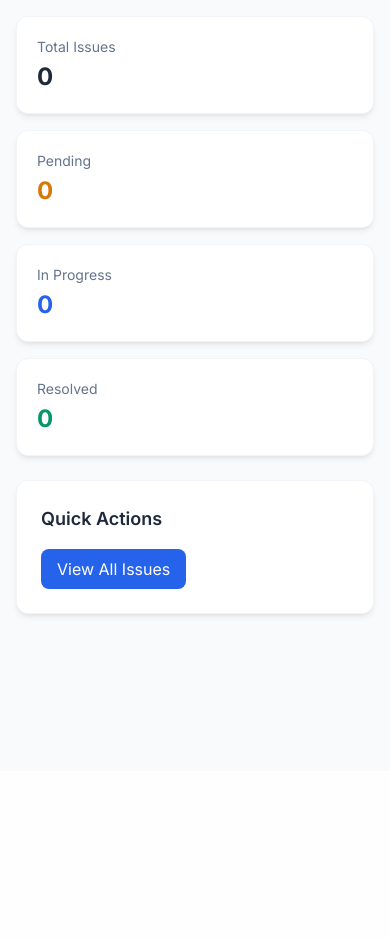
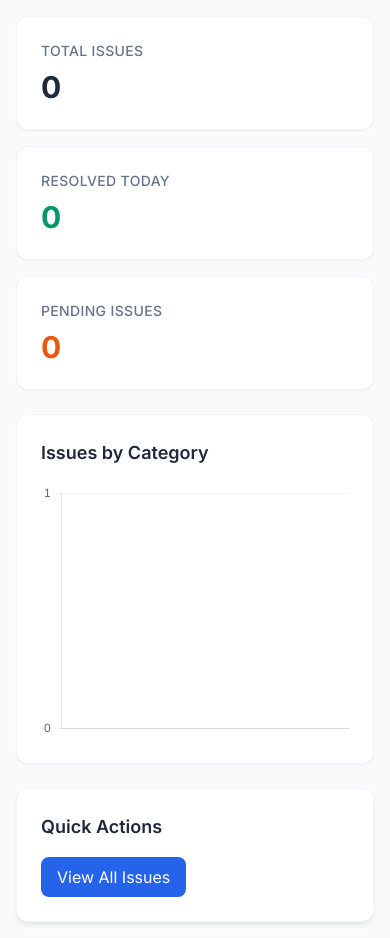
Before and after one commit to Gana9989/smart-campus-issues, a Flask app: page /admin/dashboard in a window 390 px wide. Shown: the part 73-1011 px from the top of the page. Before the commit the page ends 691 px from the top, so only its background shows below. Run offline with Flask 3, Linux system fonts and the light colour scheme; a user stored in the database is signed in; data that the repository does not hold is empty; some libraries are stand-ins or nearby versions.

Commit message:
Added admin analytics panel

```diff
--- a/app.py
+++ b/app.py
@@ -1,6 +1,7 @@
 """Smart Campus Issue Reporting System - Flask Application."""
 import os
-from datetime import datetime
+from datetime import datetime, date
+from sqlalchemy import func
 from flask import Flask, render_template, request, jsonify, redirect, url_for, send_from_directory
 from flask_login import LoginManager, login_user, logout_user, login_required, current_user
 from werkzeug.utils import secure_filename
@@ -65,7 +66,31 @@ def create_app():
     def admin_dashboard():
         if current_user.role != "admin":
             return redirect(url_for("student_dashboard"))
-        return render_template("admin_dashboard.html")
+
+        total_issues = Issue.query.count()
+        today = date.today()
+        resolved_today = Issue.query.filter(
+            Issue.status == "Resolved",
+            func.date(Issue.updated_at) == today,
+        ).count()
+        pending_count = Issue.query.filter_by(status="Pending").count()
+        category_results = (
+            db.session.query(Issue.category, func.count(Issue.id))
+            .group_by(Issue.category)
+            .order_by(func.count(Issue.id).desc())
+            .all()
+        )
+        category_labels = [r[0] for r in category_results]
+        category_counts = [r[1] for r in category_results]
+
+        return render_template(
+            "admin_dashboard.html",
+            total_issues=total_issues,
+            resolved_today=resolved_today,
+            pending_count=pending_count,
+            category_labels=category_labels,
+            category_counts=category_counts,
+        )
 
     @app.route("/uploads/<path:filename>")
     def uploaded_file(filename):
@@ -223,6 +248,7 @@ def create_app():
 
         issue = Issue.query.get_or_404(issue_id)
         issue.status = status
+        issue.updated_at = datetime.utcnow()
         db.session.commit()
 
         return jsonify({"success": True, "issue": issue.to_dict()})
@@ -237,10 +263,21 @@ def create_app():
         pending = Issue.query.filter_by(status="Pending").count()
         in_progress = Issue.query.filter_by(status="In Progress").count()
         resolved = Issue.query.filter_by(status="Resolved").count()
+        today = date.today()
+        resolved_today = Issue.query.filter(
+            Issue.status == "Resolved",
+            func.date(Issue.updated_at) == today,
+        ).count()
 
         return jsonify({
             "success": True,
-            "stats": {"total": total, "pending": pending, "in_progress": in_progress, "resolved": resolved},
+            "stats": {
+                "total": total,
+                "pending": pending,
+                "in_progress": in_progress,
+                "resolved": resolved,
+                "resolved_today": resolved_today,
+            },
         })
 
     return app
@@ -250,6 +287,18 @@ app = create_app()
 
 with app.app_context():
     db.create_all()
+    # Migration: add updated_at to issues table if missing (existing DBs)
+    try:
+        from sqlalchemy import inspect, text
+        insp = inspect(db.engine)
+        if "issues" in insp.get_table_names():
+            cols = [c["name"] for c in insp.get_columns("issues")]
+            if "updated_at" not in cols:
+                with db.engine.connect() as conn:
+                    conn.execute(text("ALTER TABLE issues ADD COLUMN updated_at DATETIME DEFAULT CURRENT_TIMESTAMP"))
+                    conn.commit()
+    except Exception:
+        pass
     # Create default admin if none exists
     if not User.query.filter_by(role="admin").first():
         admin = User(name="Admin", email="admin@campus.edu", role="admin")
--- a/models.py
+++ b/models.py
@@ -44,6 +44,7 @@ class Issue(db.Model):
     image_path = db.Column(db.String(500), nullable=True)
     status = db.Column(db.String(30), default="Pending")  # Pending | In Progress | Resolved
     created_at = db.Column(db.DateTime, default=datetime.utcnow)
+    updated_at = db.Column(db.DateTime, default=datetime.utcnow, onupdate=datetime.utcnow)
     user_id = db.Column(db.Integer, db.ForeignKey("users.id"), nullable=False)
 
     def to_dict(self):
--- a/templates/admin_dashboard.html
+++ b/templates/admin_dashboard.html
@@ -11,24 +11,31 @@
 </a>
 {% endblock %}
 {% block page_title %}Admin Dashboard{% endblock %}
+{% block head %}
+<script src="https://cdn.jsdelivr.net/npm/chart.js@4.4.1/dist/chart.umd.min.js"></script>
+{% endblock %}
 {% block content %}
 <div id="pageOverview" class="space-y-6">
-    <div class="grid gap-4 sm:grid-cols-2 lg:grid-cols-4">
-        <div class="card bg-white rounded-xl p-5 border border-slate-100">
-            <p class="text-sm text-slate-500">Total Issues</p>
-            <p id="statTotal" class="text-2xl font-bold text-slate-800 mt-1">0</p>
+    <!-- Analytics stat cards -->
+    <div class="grid gap-4 sm:grid-cols-3">
+        <div class="analytics-card card bg-white rounded-xl p-6 border border-slate-100 shadow-sm hover:shadow-md transition-shadow">
+            <p class="text-sm font-medium text-slate-500 uppercase tracking-wide">Total Issues</p>
+            <p id="statTotal" class="text-3xl font-bold text-slate-800 mt-2">{{ total_issues }}</p>
         </div>
-        <div class="card bg-white rounded-xl p-5 border border-slate-100">
-            <p class="text-sm text-slate-500">Pending</p>
-            <p id="statPending" class="text-2xl font-bold text-amber-600 mt-1">0</p>
+        <div class="analytics-card card bg-white rounded-xl p-6 border border-slate-100 shadow-sm hover:shadow-md transition-shadow">
+            <p class="text-sm font-medium text-slate-500 uppercase tracking-wide">Resolved Today</p>
+            <p id="statResolvedToday" class="text-3xl font-bold text-emerald-600 mt-2">{{ resolved_today }}</p>
         </div>
-        <div class="card bg-white rounded-xl p-5 border border-slate-100">
-            <p class="text-sm text-slate-500">In Progress</p>
-            <p id="statInProgress" class="text-2xl font-bold text-blue-600 mt-1">0</p>
+        <div class="analytics-card card bg-white rounded-xl p-6 border border-slate-100 shadow-sm hover:shadow-md transition-shadow">
+            <p class="text-sm font-medium text-slate-500 uppercase tracking-wide">Pending Issues</p>
+            <p id="statPending" class="text-3xl font-bold text-orange-600 mt-2">{{ pending_count }}</p>
         </div>
-        <div class="card bg-white rounded-xl p-5 border border-slate-100">
-            <p class="text-sm text-slate-500">Resolved</p>
-            <p id="statResolved" class="text-2xl font-bold text-emerald-600 mt-1">0</p>
+    </div>
+    <!-- Category bar chart -->
+    <div class="card bg-white rounded-xl p-6 border border-slate-100 shadow-sm">
+        <h3 class="text-lg font-semibold text-slate-800 mb-4">Issues by Category</h3>
+        <div class="relative h-64 sm:h-80">
+            <canvas id="categoryChart"></canvas>
         </div>
     </div>
     <div class="card bg-white rounded-xl p-6 border border-slate-100">
@@ -111,14 +118,54 @@
     function esc(s) { const d=document.createElement('div'); d.textContent=s; return d.innerHTML; }
     function attrEsc(s) { return String(s).replace(/&/g,'&amp;').replace(/"/g,'&quot;').replace(/</g,'&lt;').replace(/>/g,'&gt;'); }
 
+    const categoryLabels = {{ category_labels | tojson }};
+    const categoryCounts = {{ category_counts | tojson }};
+    const CHART_COLORS = ['#3b82f6', '#10b981', '#f59e0b', '#8b5cf6', '#06b6d4', '#64748b'];
+
+    let categoryChart = null;
+    function initCategoryChart() {
+        const ctx = document.getElementById('categoryChart');
+        if (!ctx) return;
+        if (categoryChart) categoryChart.destroy();
+        categoryChart = new Chart(ctx, {
+            type: 'bar',
+            data: {
+                labels: categoryLabels,
+                datasets: [{
+                    label: 'Issues',
+                    data: categoryCounts,
+                    backgroundColor: categoryLabels.map((_, i) => CHART_COLORS[i % CHART_COLORS.length]),
+                    borderRadius: 6
+                }]
+            },
+            options: {
+                responsive: true,
+                maintainAspectRatio: false,
+                plugins: {
+                    legend: { display: false }
+                },
+                scales: {
+                    y: {
+                        beginAtZero: true,
+                        ticks: { stepSize: 1 },
+                        grid: { color: 'rgba(0,0,0,0.05)' }
+                    },
+                    x: {
+                        grid: { display: false }
+                    }
+                }
+            }
+        });
+    }
+    initCategoryChart();
+
     async function loadStats() {
         const res = await fetch('/api/issues/stats');
         const data = await res.json();
         if (data.success) {
             document.getElementById('statTotal').textContent = data.stats.total;
+            document.getElementById('statResolvedToday').textContent = data.stats.resolved_today ?? 0;
             document.getElementById('statPending').textContent = data.stats.pending;
-            document.getElementById('statInProgress').textContent = data.stats.in_progress;
-            document.getElementById('statResolved').textContent = data.stats.resolved;
         }
     }
 
```
